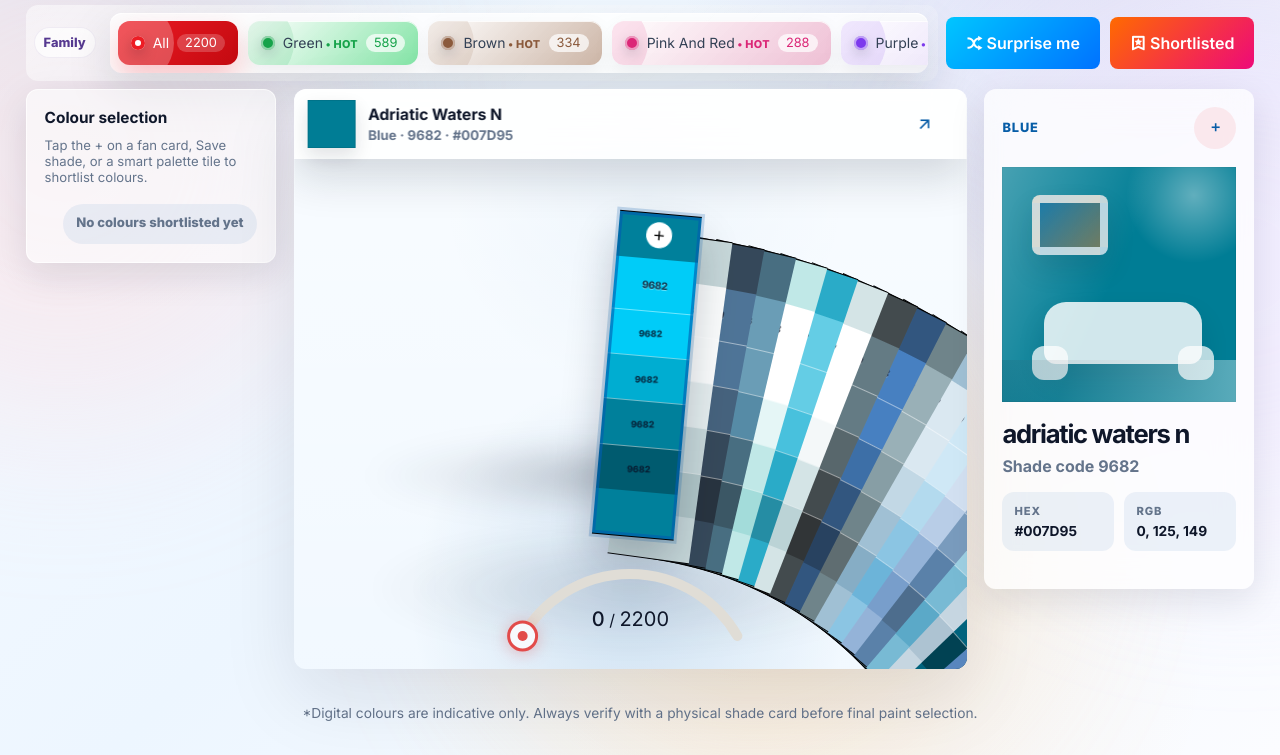
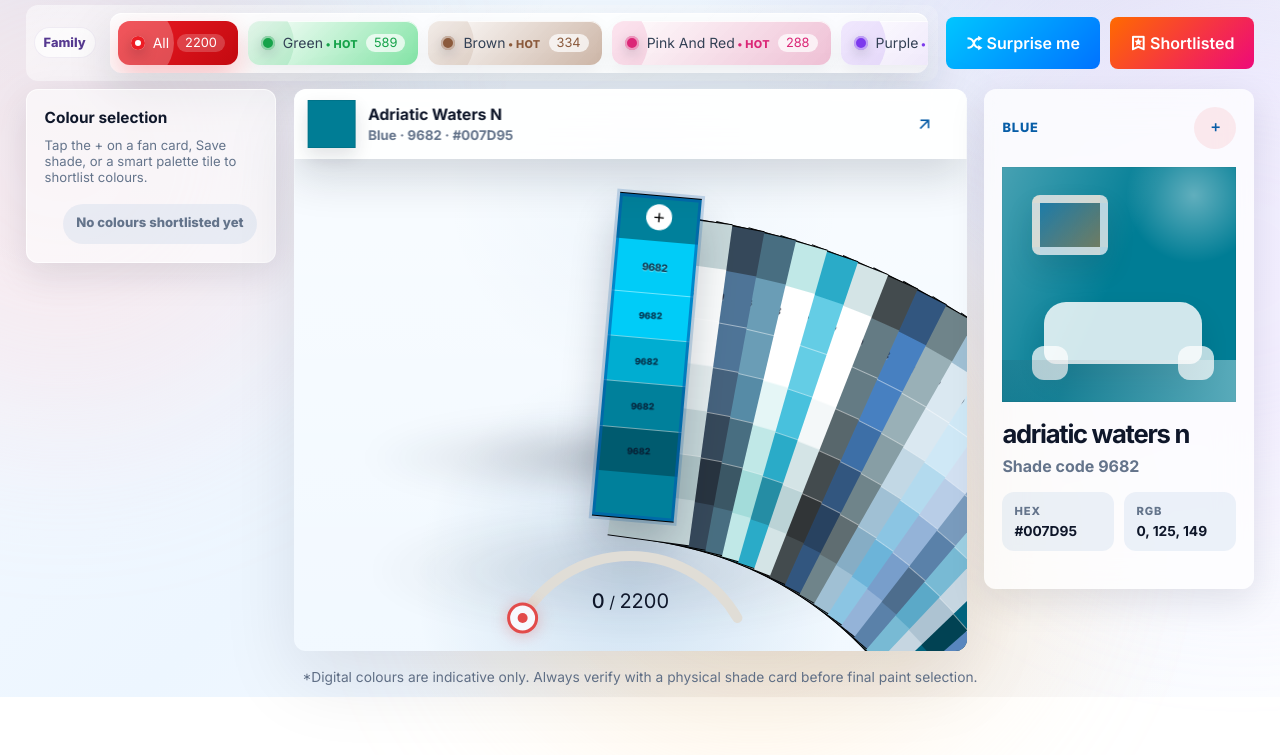
Before and after one commit to asagar08/fandeck-poc, a website: page index.html in a window 1280 px wide. Shown: the part 308-1063 px from the top of the page. After the commit the page ends 1005 px from the top, so only its background shows below. Drawn offline with nearby package versions, Linux system fonts and the light colour scheme.

Commit message:
observation : border radius,icons, button, allignmnet and spacing upadted

```diff
--- a/style.css
+++ b/style.css
@@ -351,7 +351,7 @@ button {
   z-index: 2;
   width: min(1480px, 100% - clamp(24px, 4vw, 72px));
   margin: 0 auto;
-  padding: 24px 0 34px;
+  padding: 24px 0 12px;
 }
 
 .hero-copy {
@@ -514,7 +514,7 @@ background: linear-gradient(135deg, #ff6a00, #ee0979);
   grid-template-columns: 250px minmax(0, 1fr) minmax(270px, 250px);
   gap: clamp(14px, 2vw, 18px);
   align-items: stretch;
-  min-height: clamp(520px, 62vw, 580px);
+  min-height: clamp(500px, 62vw, 500px);
   margin-top: 10px;
   grid-template-rows: 1fr auto;
 }
@@ -1042,7 +1042,7 @@ background: linear-gradient(135deg, #ff6a00, #ee0979);
 }
 
 .colour-note {
-  margin: 18px 0 0;
+  margin: 0;
   color: var(--muted);
   text-align: center;
   font-size: 0.86rem;
@@ -1397,7 +1397,7 @@ background: linear-gradient(135deg, #ff6a00, #ee0979);
     height: 260px;
   }
   .fan-stage {
-    min-height: 560px;
+    min-height: 540px;
     border-radius: 28px;
   }
   .fan-deck {
@@ -3980,7 +3980,7 @@ body.modal-open {
 }
 
 .fan-stage {
-  min-height: clamp(560px, 61vw, 580px) !important;
+  min-height: clamp(500px, 61vw, 500px) !important;
   border-radius: 12px;
 }
 
```
